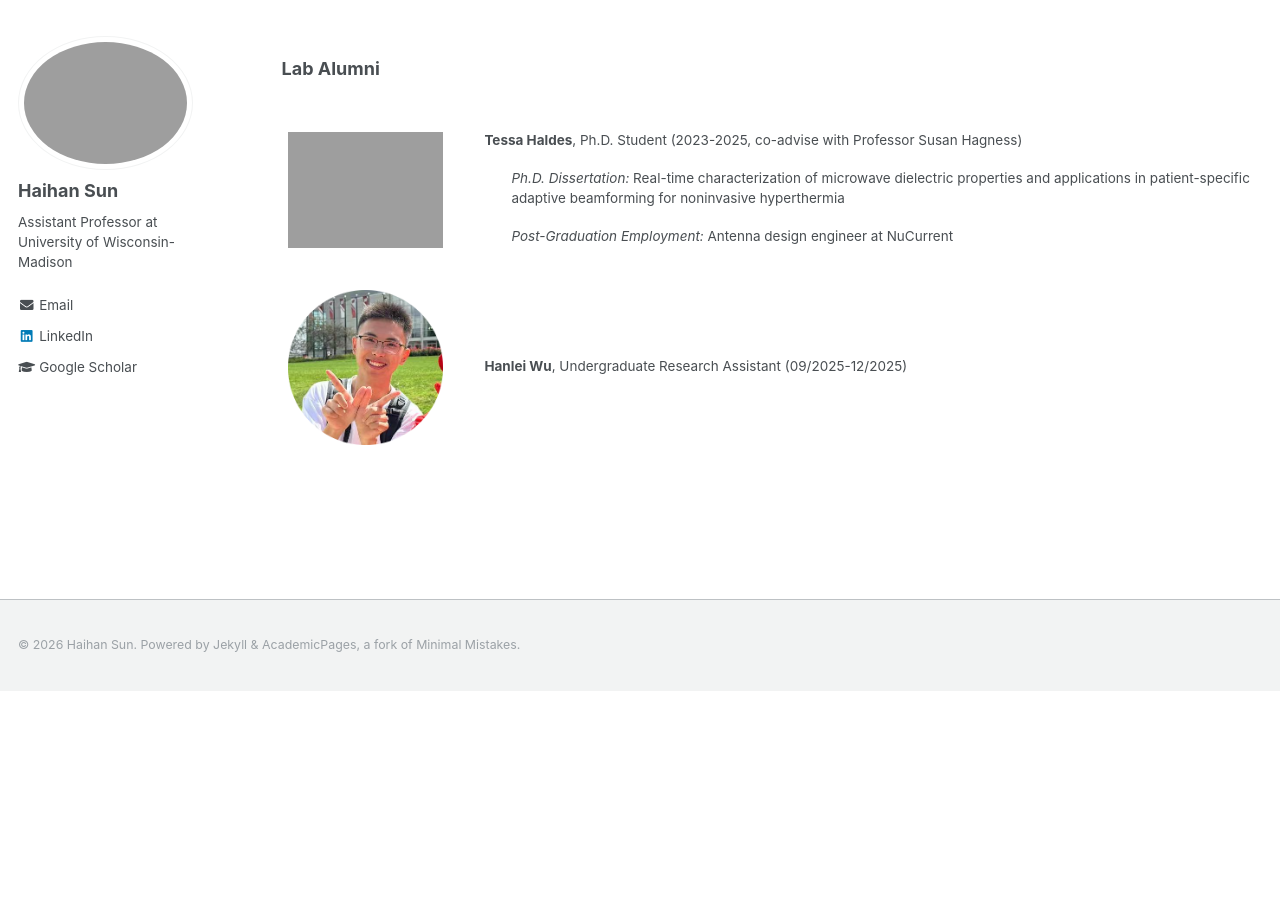
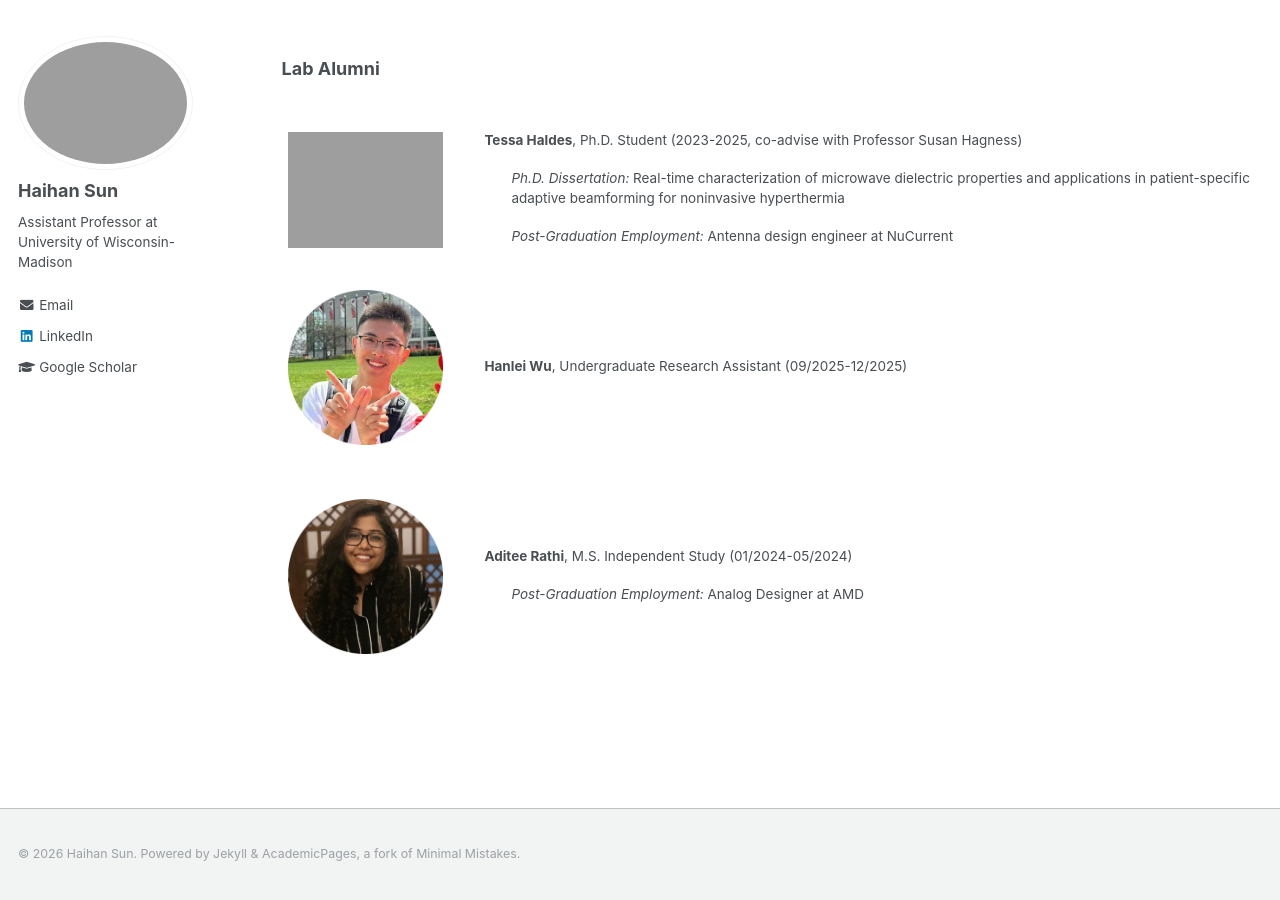
Before and after one commit to Haihan-Sun/Haihan-Sun.github.io, a Jekyll site: the page built from _pages/group.html, in a window 1280 px wide and 900 px high, scrolled down 1192 px. Built offline with Jekyll 4.4.1, drawn with Linux system fonts in a browser that asks for light colours; before the commit the page ends 1883 px from its top, so only the background shows below that.

Commit message:
Update group.html

```diff
--- a/_pages/group.html
+++ b/_pages/group.html
@@ -107,7 +107,20 @@ author_profile: true
 </table>
 <br>
 
+<table class="imgtable">
+  <tr>
+    <td style = "width:20%">
+      <img src="https://haihan-sun.github.io/_pages/images/Aditee.png" width="155" >&nbsp;
+    </td>
+  <td align="left"><p><b>Aditee Rathi</b>, M.S. Independent Study (01/2024-05/2024) <br />
+    <p style="margin-left: 2em;">
+    <i>Post-Graduation Employment:</i> Analog Designer at AMD <br>
+   </p>
+    </td>
 
+ </tr>
+</table>
+<br>
 
 </body>
 </html>
```
